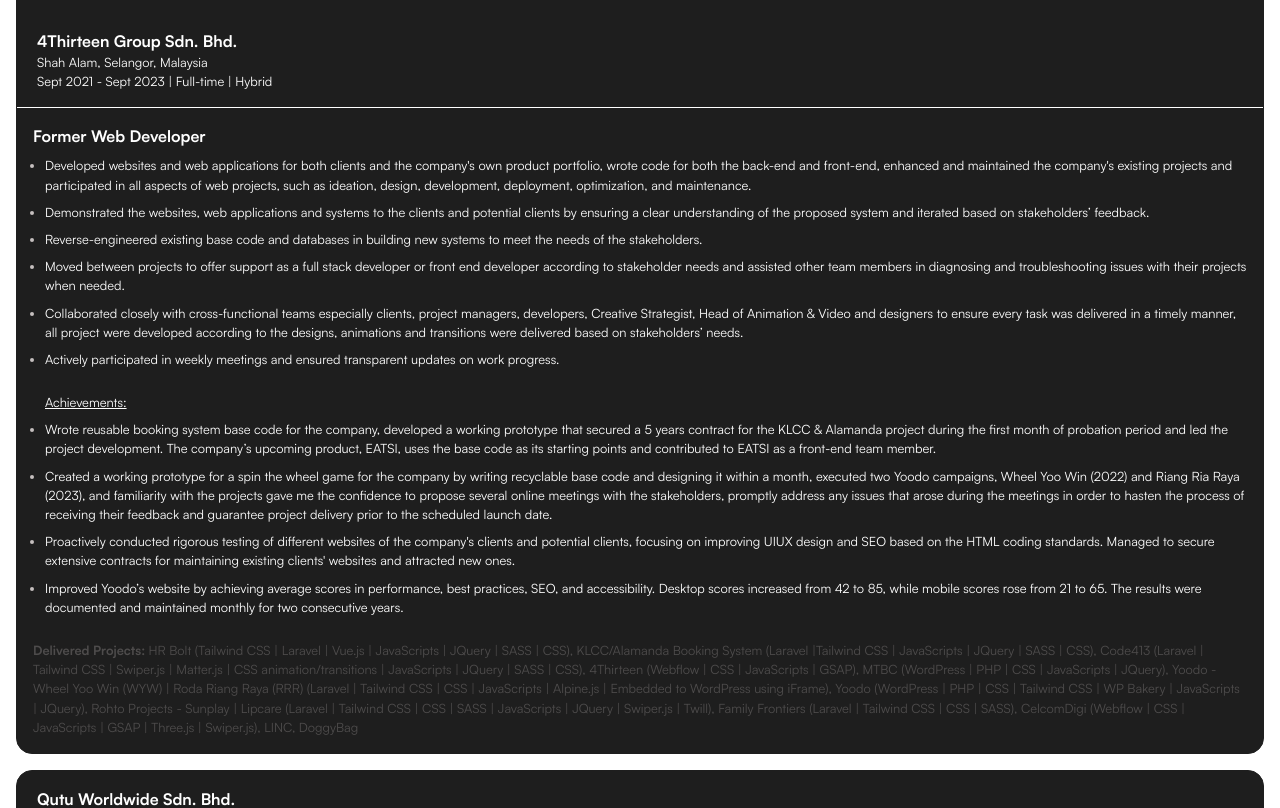
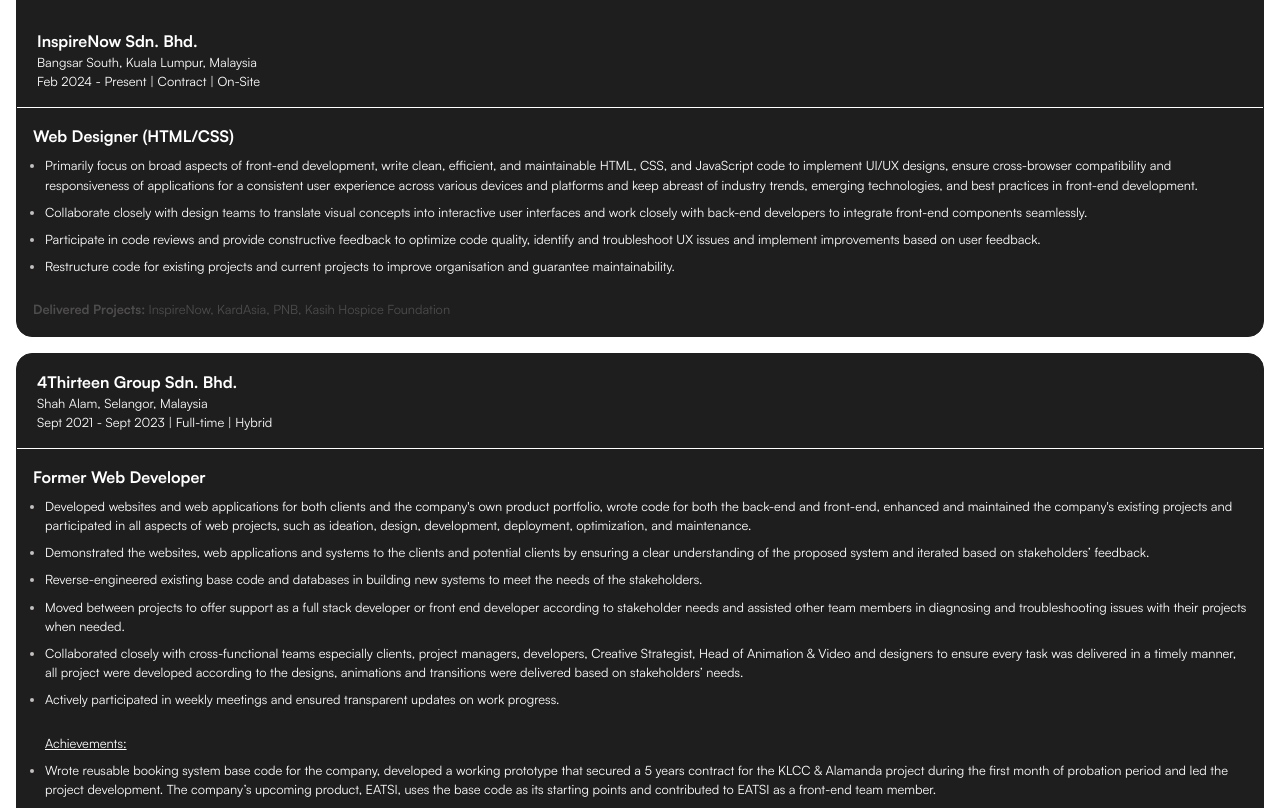
Before and after one commit to yangedruce/yangedruce.github.io, a Vue app: page /#yangEdruce in a window 1280 px wide. Shown: the part 4207-5015 px from the top of the page. Built offline with nearby package versions, Linux system fonts and the light colour scheme.

Commit message:
update: experiences section

```diff
--- a/src/components/templates/ExperiencesTemplate.vue
+++ b/src/components/templates/ExperiencesTemplate.vue
@@ -51,6 +51,50 @@
 					</span>
 				</div>
 				<p class="font-satoshi font-bold text-base xl:text-xl text-brandPrimaryWhite mt-8 px-5 xl:px-0">
+					InspireNow Sdn. Bhd.
+				</p>
+				<p class="font-satoshi text-sm xl:text-base text-brandPrimaryWhite px-5 xl:px-0">
+					Bangsar South, Kuala Lumpur, Malaysia
+				</p>
+				<p class="font-satoshi text-sm xl:text-base text-brandPrimaryWhite px-5 xl:px-0">
+					Feb 2024 - Present | Contract | On-Site
+				</p>
+				<Divider />
+				<div class="block xl:hidden px-4 xl:px-8">
+					<p class="font-satoshi font-bold text-base xl:text-xl text-brandPrimaryWhite">Web Designer (HTML/CSS)</p>
+					<ul class="font-satoshi text-sm xl:text-base list-outside list-disc ml-3 xl:ml-4">
+						<li :class="bulletItemClasses" v-for="item in bulletPointsWebDesigner" :key="item">
+							<span :class="bulletItemTextClasses">
+								{{ item }}
+							</span>
+						</li>
+					</ul>
+					<p class="mt-6 font-satoshi text-sm xl:text-base text-brandNeutral-500 font-bold">
+						Delivered Projects:
+						<span class="font-normal">
+							InspireNow, KardAsia, PNB, Kasih Hospice Foundation
+						</span>
+					</p>
+				</div>
+			</div>
+			<div :class="rightExperienceClasses">
+				<p class="font-satoshi font-bold text-base xl:text-xl text-brandPrimaryWhite -mt-3">Web Designer (HTML/CSS)</p>
+				<ul class="font-satoshi text-sm xl:text-base list-outside list-disc ml-3 xl:ml-4">
+					<li :class="bulletItemClasses" v-for="item in bulletPointsWebDesigner" :key="item">
+						<span :class="bulletItemTextClasses">
+							{{ item }}
+						</span>
+					</li>
+				</ul>
+				<p class="mt-6 font-satoshi text-sm xl:text-base text-brandNeutral-500 font-bold">
+					Delivered Projects:
+					<span class="font-normal">
+						InspireNow, KardAsia, PNB, Kasih Hospice Foundation
+					</span>
+				</p>
+			</div>
+			<div :class="leftExperienceClasses">
+				<p class="font-satoshi font-bold text-base xl:text-xl text-brandPrimaryWhite px-5 xl:px-0">
 					4Thirteen Group Sdn. Bhd.
 				</p>
 				<p class="font-satoshi text-sm xl:text-base text-brandPrimaryWhite px-5 xl:px-0">
@@ -92,7 +136,7 @@
 				</div>
 			</div>
 			<div :class="rightExperienceClasses">
-				<p class="font-satoshi font-bold text-base xl:text-xl text-brandPrimaryWhite -mt-3">Former Web Developer</p>
+				<p class="font-satoshi font-bold text-base xl:text-xl text-brandPrimaryWhite -mt-3">Web Developer</p>
 				<ul class="font-satoshi text-sm xl:text-base list-outside list-disc ml-3 xl:ml-4">
 					<li :class="bulletItemClasses" v-for="item in bulletPointsWebDeveloper" :key="item">
 						<span :class="bulletItemTextClasses">
@@ -244,6 +288,7 @@
 		rightExperienceClasses,
 		bulletItemClasses,
 		bulletItemTextClasses,
+		bulletPointsWebDesigner,
 		bulletPointsWebDeveloper,
 		bulletPointsAchievementsWebDeveloper,
 		bulletPointsFrontEndDeveloper,
--- a/src/scripts/ExperiencesScript.js
+++ b/src/scripts/ExperiencesScript.js
@@ -8,6 +8,13 @@ const rightExperienceClasses =
 	"hidden xl:block h-full w-full xl:col-span-3 bg-brandNeutral-700 border border-brandNeutral-700 p-4 xl:p-10 rounded-2xl";
 const bulletItemClasses = "text-brandNeutral-400 mt-2";
 const bulletItemTextClasses = "text-brandPrimaryWhite";
+
+const bulletPointsWebDesigner = [
+	"Primarily focus on broad aspects of front-end development, write clean, efficient, and maintainable HTML, CSS, and JavaScript code to implement UI/UX designs, ensure cross-browser compatibility and responsiveness of applications for a consistent user experience across various devices and platforms and keep abreast of industry trends, emerging technologies, and best practices in front-end development.",
+	"Collaborate closely with design teams to translate visual concepts into interactive user interfaces and work closely with back-end developers to integrate front-end components seamlessly.",
+	"Participate in code reviews and provide constructive feedback to optimize code quality, identify and troubleshoot UX issues and implement improvements based on user feedback.",
+	"Restructure code for existing projects and current projects to improve organisation and guarantee maintainability.",
+];
 
 const bulletPointsWebDeveloper = [
 	"Developed websites and web applications for both clients and the company's own product portfolio, wrote code for both the back-end and front-end, enhanced and maintained the company's existing projects  and participated in all aspects of web projects, such as ideation, design, development, deployment, optimization, and maintenance.",
@@ -64,6 +71,7 @@ export {
 	rightExperienceClasses,
 	bulletItemClasses,
 	bulletItemTextClasses,
+	bulletPointsWebDesigner,
 	bulletPointsWebDeveloper,
 	bulletPointsAchievementsWebDeveloper,
 	bulletPointsFrontEndDeveloper,
```
